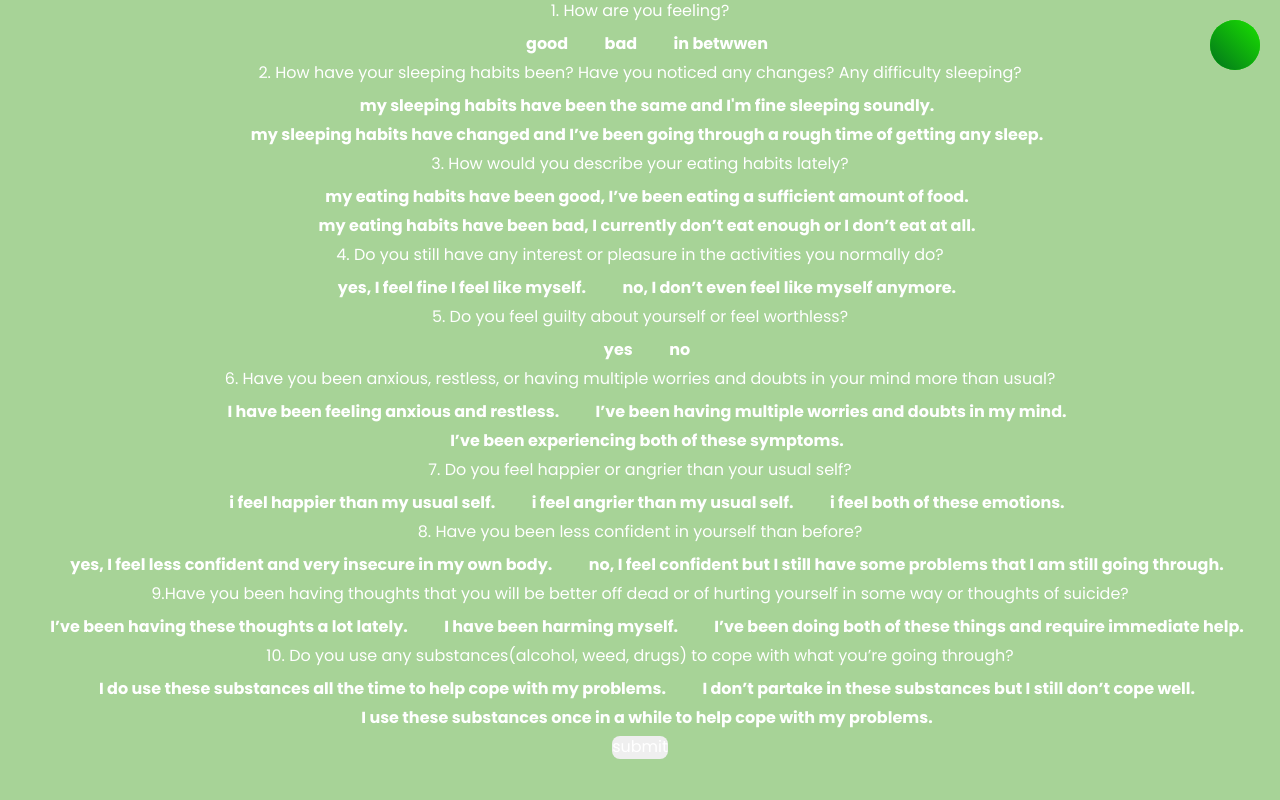
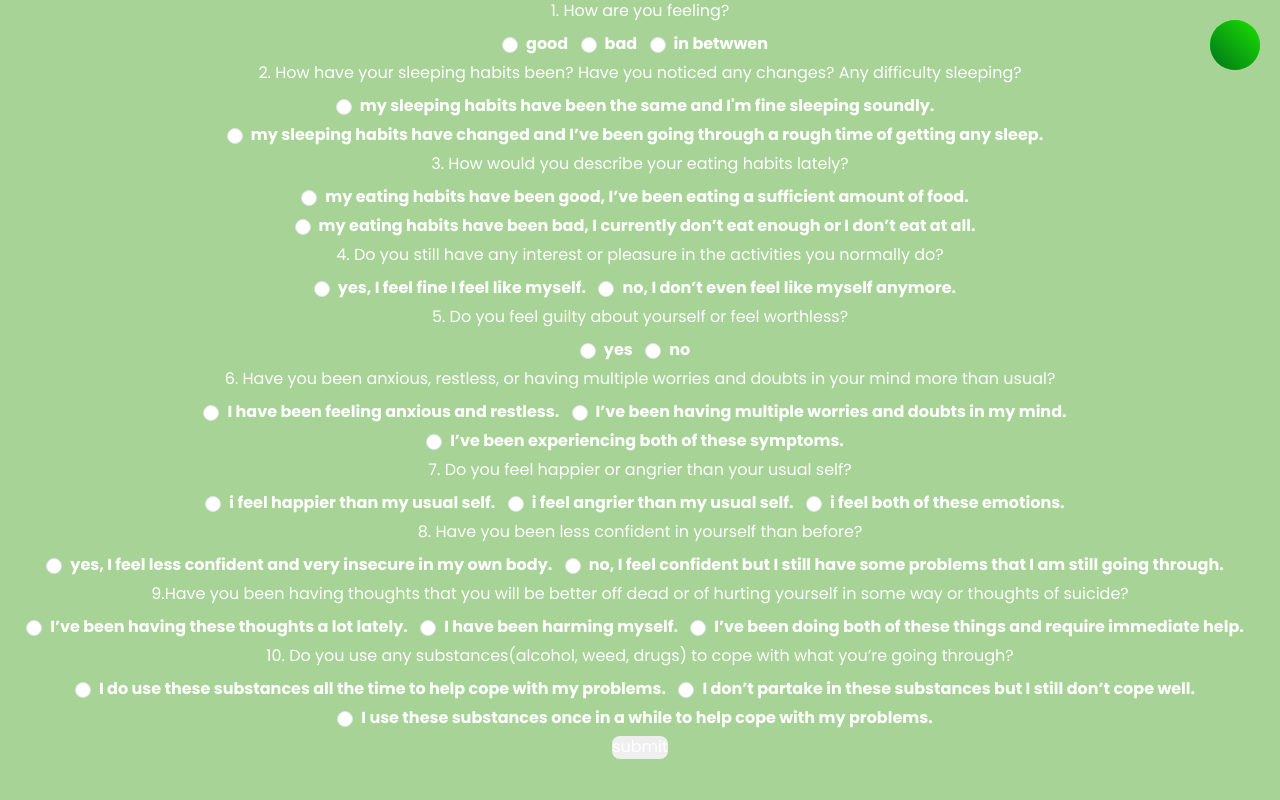
Before and after one commit to STEAM-Center-NYC/10035-Search-Engine-For-Safe-Space-Locations-for-Students-Battling-Mental-Health-Issues, a Flask app: page /questionnnaire in a window 1280 px wide. Run offline with Flask 3, Linux system fonts and the light colour scheme; some libraries are stand-ins or nearby versions.

Commit message:
Fixed Buttons on questionaire so that styles work

```diff
--- a/static/css/main.css
+++ b/static/css/main.css
@@ -14,6 +14,7 @@ html {
  */
 body {
   margin: 0;
+  background-color: #A7D397;
 }
 
 /**
--- a/templates/locations.html.jinja
+++ b/templates/locations.html.jinja
@@ -6,15 +6,16 @@
     <meta http-equiv="X-UA-Compatible" content="IE=edge">
     <meta name="viewport" content="width=device-width, initial-scale=1.0">
     <title>Locations</title>
-    <link href="/static/css/main.css" rel="stylesheet" />
+
     <link rel="stylesheet" href="https://maxcdn.bootstrapcdn.com/bootstrap/3.4.1/css/bootstrap.min.css">
     <script src="https://ajax.googleapis.com/ajax/libs/jquery/3.7.1/jquery.min.js"></script>
     <script src="https://maxcdn.bootstrapcdn.com/bootstrap/3.4.1/js/bootstrap.min.js"></script>
     <link rel="stylesheet" href="https://cdnjs.cloudflare.com/ajax/libs/font-awesome/5.15.3/css/all.min.css" />
+    <link href="/static/css/main.css" rel="stylesheet" />
 </head>
 
 <body>
-    <<input type="checkbox" id="active">
+    <input type="checkbox" id="active">
       <label for="active" class="menu-btn"><i class="fa-bars"></i></label>
       <div class="wrapper">
         <ul>
--- a/templates/questionnnaire.html.jinja
+++ b/templates/questionnnaire.html.jinja
@@ -42,15 +42,15 @@
 1. How are you feeling?
 </p>
 <div class="form-check form-check-inline">
-    <input class="form-check-input" type="checkbox" id="inlineCheckbox1" value="option1">
+    <input class="form-check-input" type="radio" id="inlineCheckbox1" value="option1" name="1">
     <label class="form-check-label" for="inlineCheckbox1">good</label>
   </div>
   <div class="form-check form-check-inline">
-    <input class="form-check-input" type="checkbox" id="inlineCheckbox2" value="option2">
+    <input class="form-check-input" type="radio" id="inlineCheckbox2" value="option2" name="1">
     <label class="form-check-label" for="inlineCheckbox2">bad</label>
   </div>
   <div class="form-check form-check-inline">
-    <input class="form-check-input" type="checkbox" id="inlineCheckbox3" value="option3">
+    <input class="form-check-input" type="radio" id="inlineCheckbox3" value="option3" name="1">
     <label class="form-check-label" for="inlineCheckbox3">in betwwen</label>
   </div>
 
@@ -58,12 +58,12 @@
 2. How have your sleeping habits been? Have you noticed any changes? Any difficulty sleeping?
 </p>
 <div class="form-check form-check-inline">
-    <input class="form-check-input" type="checkbox" id="inlineCheckbox1" value="option1">
+    <input class="form-check-input" type="radio" id="inlineCheckbox1" value="option1" name="2">
     <label class="form-check-label" for="inlineCheckbox1">my sleeping habits have been the same and I'm fine sleeping soundly.
     </label>
   </div>
   <div class="form-check form-check-inline">
-    <input class="form-check-input" type="checkbox" id="inlineCheckbox2" value="option2">
+    <input class="form-check-input" type="radio" id="inlineCheckbox2" value="option2" name="2">
     <label class="form-check-label" for="inlineCheckbox2">my sleeping habits have changed and I’ve been going through a rough time of getting any sleep.
     </label>
   </div>
@@ -72,12 +72,12 @@
 3. How would you describe your eating habits lately?
 </p>
 <div class="form-check form-check-inline">
-    <input class="form-check-input" type="checkbox" id="inlineCheckbox1" value="option1">
+    <input class="form-check-input" type="radio" id="inlineCheckbox1" value="option1" name="3">
     <label class="form-check-label" for="inlineCheckbox1">my eating habits have been good, I’ve been eating a sufficient amount of food.
     </label>
   </div>
   <div class="form-check form-check-inline">
-    <input class="form-check-input" type="checkbox" id="inlineCheckbox2" value="option2">
+    <input class="form-check-input" type="radio" id="inlineCheckbox2" value="option2" name="3">
     <label class="form-check-label" for="inlineCheckbox2">my eating habits have been bad, I currently don’t eat enough or I don’t eat at all.
     </label>
   </div>
@@ -86,12 +86,12 @@
 4. Do you still have any interest or pleasure in the activities you normally do?
 </p>
   <div class="form-check form-check-inline">
-    <input class="form-check-input" type="checkbox" id="inlineCheckbox1" value="option1">
+    <input class="form-check-input" type="radio" id="inlineCheckbox1" value="option1" name="4">
     <label class="form-check-label" for="inlineCheckbox1">yes, I feel fine I feel like myself.
     </label>
   </div>
   <div class="form-check form-check-inline">
-    <input class="form-check-input" type="checkbox" id="inlineCheckbox2" value="option2">
+    <input class="form-check-input" type="radio" id="inlineCheckbox2" value="option2" name="4">
     <label class="form-check-label" for="inlineCheckbox2">no, I don’t even feel like myself anymore.
     </label>
   </div>
@@ -100,11 +100,11 @@
 5. Do you feel guilty about yourself or feel worthless?
 </p>
 <div class="form-check form-check-inline">
-    <input class="form-check-input" type="checkbox" id="inlineCheckbox1" value="option1">
+    <input class="form-check-input" type="radio" id="inlineCheckbox1" value="option1" name="5">
     <label class="form-check-label" for="inlineCheckbox1">yes
   </div>
   <div class="form-check form-check-inline">
-    <input class="form-check-input" type="checkbox" id="inlineCheckbox2" value="option2">
+    <input class="form-check-input" type="radio" id="inlineCheckbox2" value="option2" name="5">
     <label class="form-check-label" for="inlineCheckbox2">no
     </label>
   </div>
@@ -112,16 +112,16 @@
 6. Have you been anxious, restless, or having multiple worries and doubts in your mind more than usual?
 </p>
 <div class="form-check form-check-inline">
-    <input class="form-check-input" type="checkbox" id="inlineCheckbox1" value="option1">
+    <input class="form-check-input" type="radio" id="inlineCheckbox1" value="option1" name="6">
     <label class="form-check-label" for="inlineCheckbox1">I have been feeling anxious and restless.
   </div>
   <div class="form-check form-check-inline">
-    <input class="form-check-input" type="checkbox" id="inlineCheckbox2" value="option2">
+    <input class="form-check-input" type="radio" id="inlineCheckbox2" value="option2" name="6">
     <label class="form-check-label" for="inlineCheckbox2">I’ve been having multiple worries and doubts in my mind.
     </label>
   </div>
   <div class="form-check form-check-inline">
-    <input class="form-check-input" type="checkbox" id="inlineCheckbox2" value="option2">
+    <input class="form-check-input" type="radio" id="inlineCheckbox2" value="option2" name="6">
     <label class="form-check-label" for="inlineCheckbox2">I’ve been experiencing both of these symptoms.
     </label>
   </div>
@@ -129,16 +129,16 @@
 <p>7. Do you feel happier or angrier than your usual self?
 </p>
 <div class="form-check form-check-inline">
-    <input class="form-check-input" type="checkbox" id="inlineCheckbox1" value="option1">
+    <input class="form-check-input" type="radio" id="inlineCheckbox1" value="option1" name="7">
     <label class="form-check-label" for="inlineCheckbox1">i feel happier than my usual self.
   </div>
   <div class="form-check form-check-inline">
-    <input class="form-check-input" type="checkbox" id="inlineCheckbox2" value="option2">
+    <input class="form-check-input" type="radio" id="inlineCheckbox2" value="option2" name="7">
     <label class="form-check-label" for="inlineCheckbox2">i feel angrier than my usual self.
     </label>
   </div>
   <div class="form-check form-check-inline">
-    <input class="form-check-input" type="checkbox" id="inlineCheckbox2" value="option2">
+    <input class="form-check-input" type="radio" id="inlineCheckbox2" value="option2" name="7">
     <label class="form-check-label" for="inlineCheckbox2">i feel both of these emotions.
     </label>
   </div>
@@ -146,11 +146,11 @@
 8. Have you been less confident in yourself than before?
 </p>
 <div class="form-check form-check-inline">
-    <input class="form-check-input" type="checkbox" id="inlineCheckbox1" value="option1">
+    <input class="form-check-input" type="radio" id="inlineCheckbox1" value="option1" name="8">
     <label class="form-check-label" for="inlineCheckbox1">yes, I feel less confident and very insecure in my own body.
   </div>
   <div class="form-check form-check-inline">
-    <input class="form-check-input" type="checkbox" id="inlineCheckbox2" value="option2">
+    <input class="form-check-input" type="radio" id="inlineCheckbox2" value="option2" name="8">
     <label class="form-check-label" for="inlineCheckbox2">no, I feel confident but I still have some problems that I am still going through.
     </label>
   </div>
@@ -158,16 +158,16 @@
 9.Have you been having thoughts that you will be better off dead or of hurting yourself in some way or thoughts of suicide?
   </p>
 <div class="form-check form-check-inline">
-    <input class="form-check-input" type="checkbox" id="inlineCheckbox1" value="option1">
+    <input class="form-check-input" type="radio" id="inlineCheckbox1" value="option1" name="9">
     <label class="form-check-label" for="inlineCheckbox1">I’ve been having these thoughts a lot lately.
   </div>
   <div class="form-check form-check-inline">
-    <input class="form-check-input" type="checkbox" id="inlineCheckbox2" value="option2">
+    <input class="form-check-input" type="radio" id="inlineCheckbox2" value="option2" name="9">
     <label class="form-check-label" for="inlineCheckbox2">I have been harming myself.
     </label>
   </div>
   <div class="form-check form-check-inline">
-    <input class="form-check-input" type="checkbox" id="inlineCheckbox2" value="option2">
+    <input class="form-check-input" type="radio" id="inlineCheckbox2" value="option2" name="9">
     <label class="form-check-label" for="inlineCheckbox2">I’ve been doing both of these things and require immediate help.
     </label>
   </div>
@@ -175,16 +175,16 @@
 10. Do you use any substances(alcohol, weed, drugs) to cope with what you’re going through?
   </p>
   <div class="form-check form-check-inline">
-    <input class="form-check-input" type="checkbox" id="inlineCheckbox1" value="option1">
+    <input class="form-check-input" type="radio" id="inlineCheckbox1" value="option1" name="10">
     <label class="form-check-label" for="inlineCheckbox1">I do use these substances all the time to help cope with my problems.
   </div>
   <div class="form-check form-check-inline">
-    <input class="form-check-input" type="checkbox" id="inlineCheckbox2" value="option2">
+    <input class="form-check-input" type="radio" id="inlineCheckbox2" value="option2" name="10">
     <label class="form-check-label" for="inlineCheckbox2">I don’t partake in these substances but I still don’t cope well.
     </label>
   </div>
   <div class="form-check form-check-inline">
-    <input class="form-check-input" type="checkbox" id="inlineCheckbox2" value="option2">
+    <input class="form-check-input" type="radio" id="inlineCheckbox2" value="option2" name="10">
     <label class="form-check-label" for="inlineCheckbox2">I use these substances once in a while to help cope with my problems.
     </label>
   </div>
```
